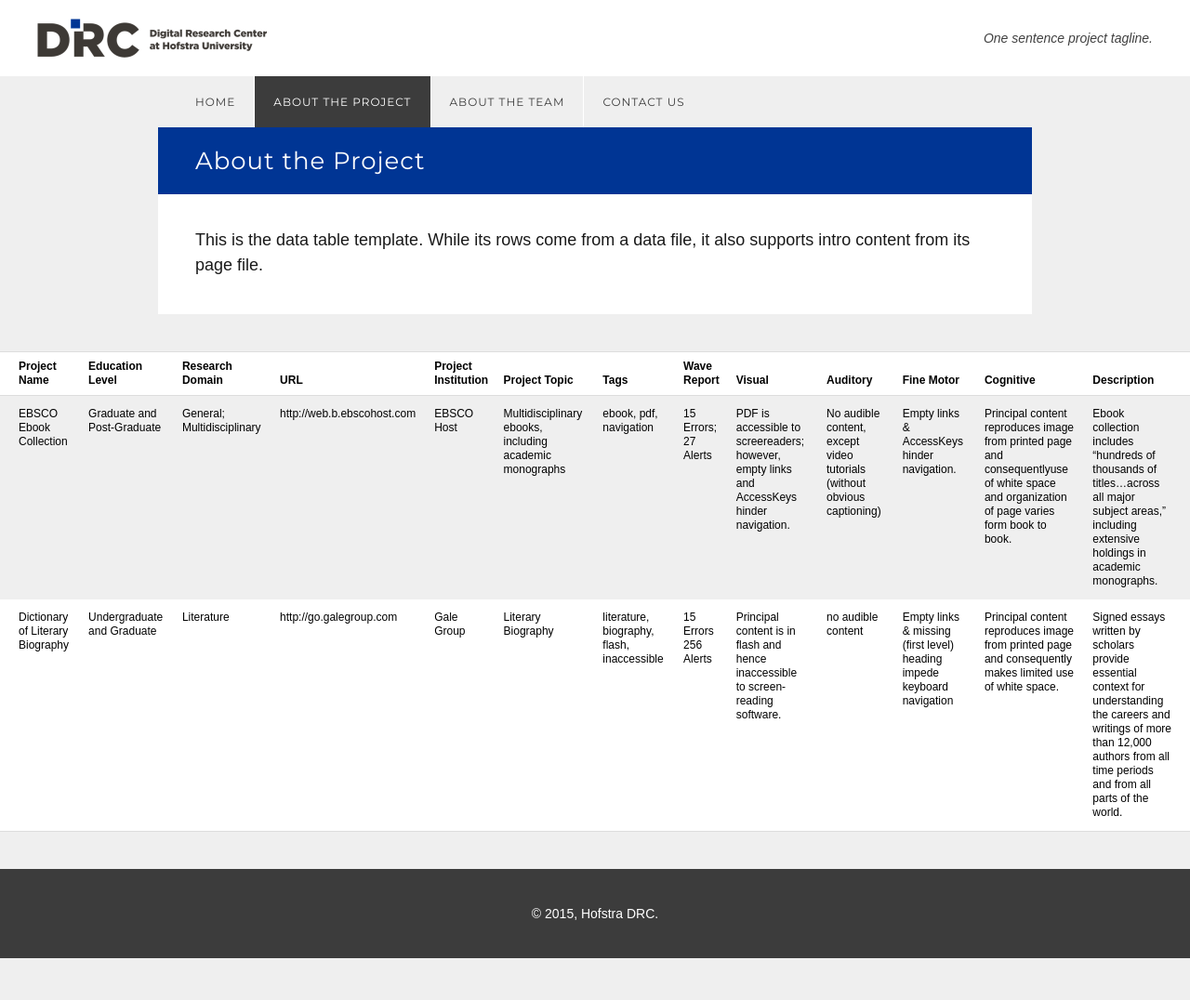
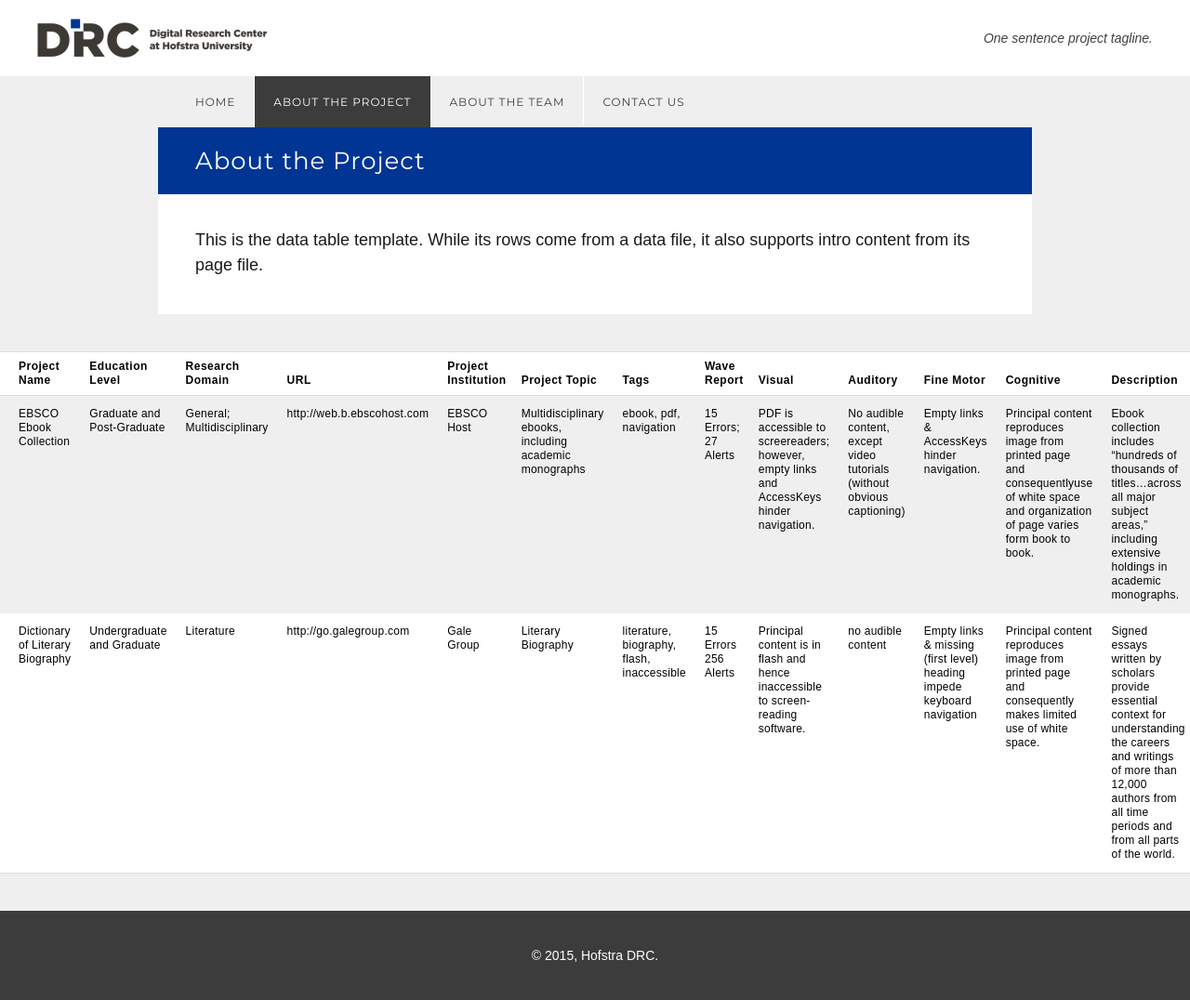
Before and after one commit to hofstra/design-framework, a Jekyll site: the page built from data-table.md, in a window 1280 px wide. Shown: the whole page at 93% size. Built offline with Jekyll 4.4.1, drawn with Linux system fonts in a browser that asks for light colours; before the commit the page ends 1031 px from its top, so only the background shows below that.

Commit message:
Tweak to table styles

```diff
--- a/_source/ui/css/_ui.scss
+++ b/_source/ui/css/_ui.scss
@@ -254,6 +254,7 @@
                 background: #FFFFFF;
                 border-bottom: 1px solid #ddd;
                 font-size: 12px;
+                letter-spacing: .5px;
                 line-height: 1.25em;
                 padding-top: 8px;
                 padding-right: 6px;
@@ -264,6 +265,7 @@
             }
             .data-table table td {
                 font-size: 12px;
+                letter-spacing: .25px;
                 line-height: 1.25em;
                 padding-top: 12px;
                 padding-right: 10px;
--- a/ui/css/styles.css
+++ b/ui/css/styles.css
@@ -277,6 +277,7 @@
   background: #FFFFFF;
   border-bottom: 1px solid #ddd;
   font-size: 12px;
+  letter-spacing: .5px;
   line-height: 1.25em;
   padding-top: 8px;
   padding-right: 6px;
@@ -287,6 +288,7 @@
 
 .data-table table td {
   font-size: 12px;
+  letter-spacing: .25px;
   line-height: 1.25em;
   padding-top: 12px;
   padding-right: 10px;
```
Also changed, not shown: 1 other file.
